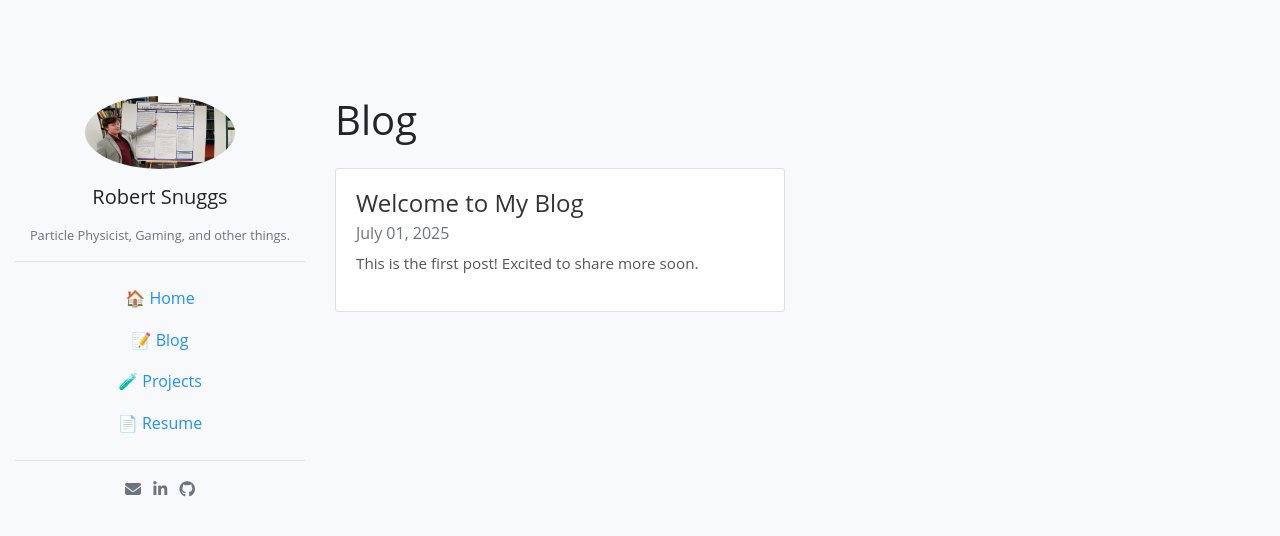
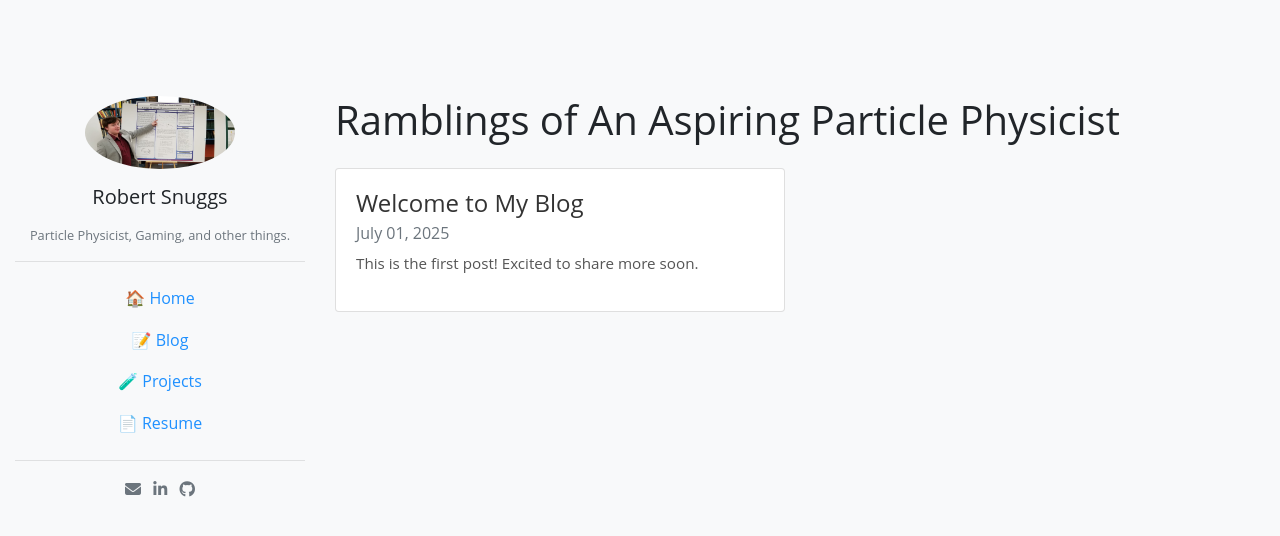
Before and after one commit to madscientoast/madscientoast.github.io, a Jekyll site: the page built from blog.html, in a window 1280 px wide. Shown: the top 536 px of the page. Built offline with Jekyll 4.4.1, drawn with Linux system fonts in a browser that asks for light colours; nearby versions of some CDN libraries.

Commit message:
Update blog.html

```diff
--- a/blog.html
+++ b/blog.html
@@ -2,7 +2,7 @@
 layout: default
 title: Ramblings of An Aspiring Particle Physicist
 ---
-<h1 class="mb-4">Blog</h1>
+<h1 class="mb-4">Ramblings of An Aspiring Particle Physicist</h1>
 <div class="row">
   {% for post in site.posts %}
   <div class="col-md-6 mb-4">
```
